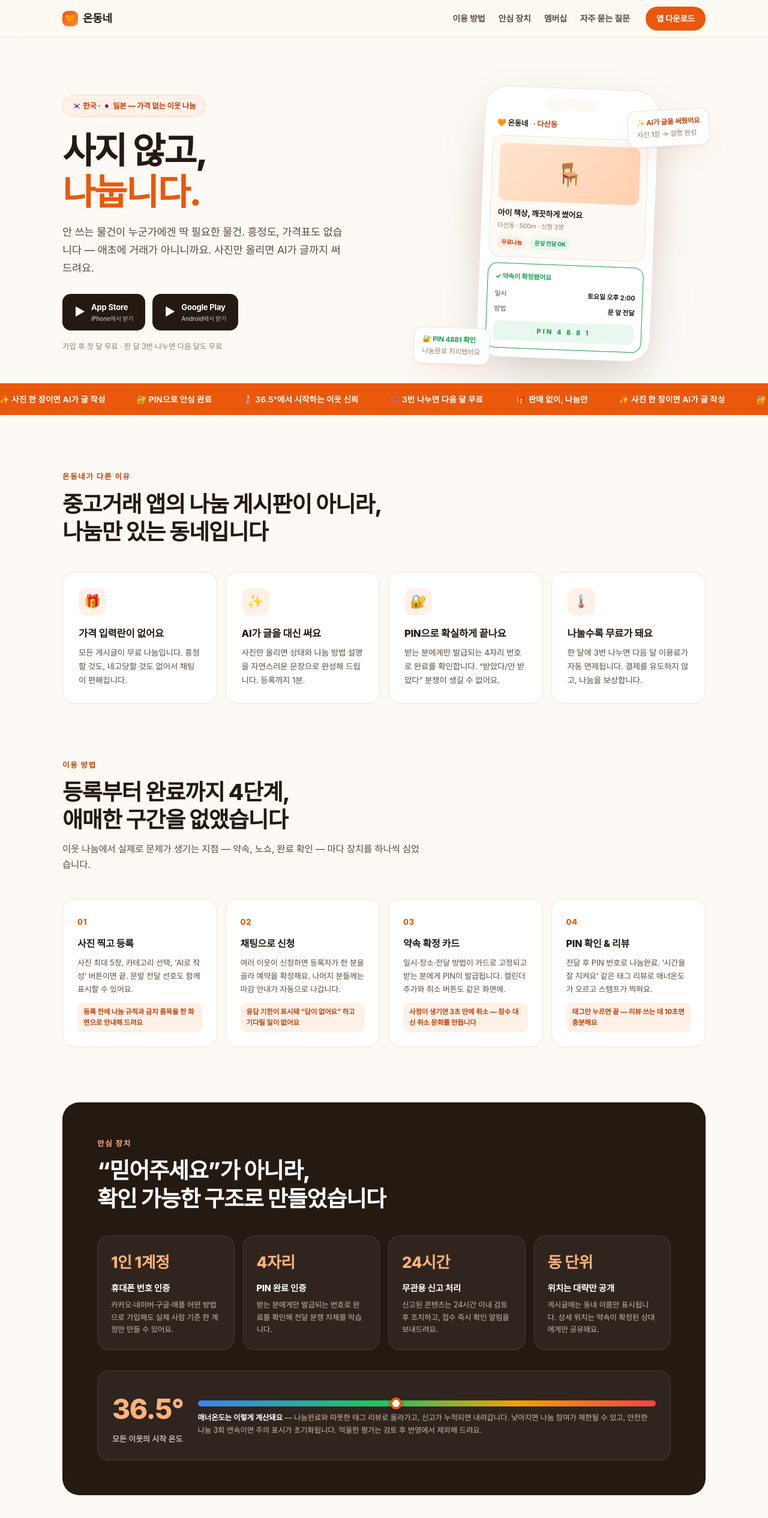
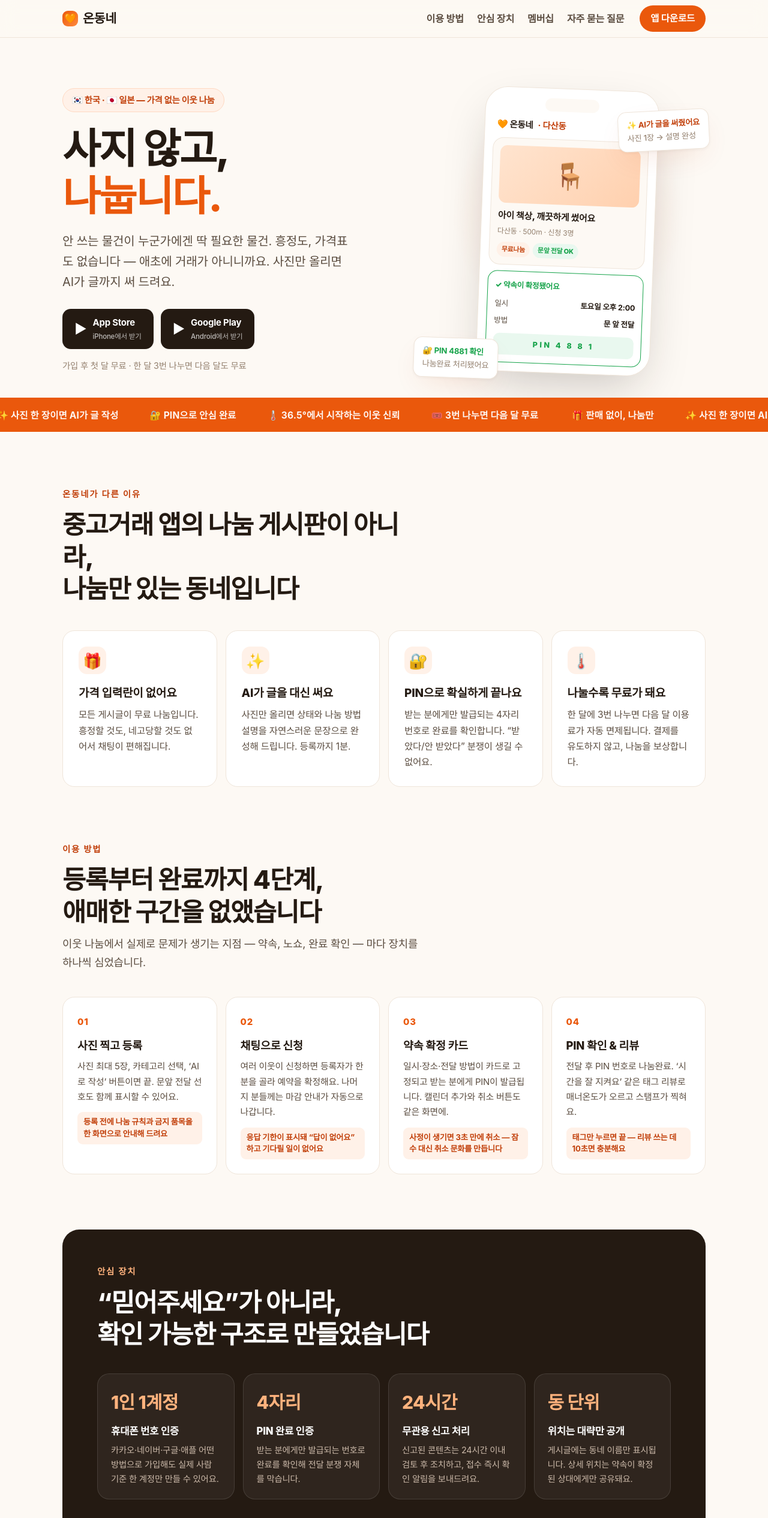
Before and after one commit to secondcafename-a11y/dancompany, a plain HTML site: page develop/ondongne/index.html in a window 1280 px wide. Shown: the top 2531 px of the page at 60% size. Drawn offline with Linux system fonts and the light colour scheme; a web font is replaced by a local one.

Commit message:
Update index.html

```diff
--- a/develop/ondongne/index.html
+++ b/develop/ondongne/index.html
@@ -19,38 +19,36 @@
 html{scroll-behavior:smooth;}
 body{
   font-family:"Pretendard Variable",Pretendard,-apple-system,BlinkMacSystemFont,"Apple SD Gothic Neo","Malgun Gothic",sans-serif;
-  background:var(--cream);color:var(--ink);font-size:16px;line-height:1.7;letter-spacing:-.011em;
+  background:var(--cream);color:var(--ink);font-size:18.4px;line-height:1.7;letter-spacing:-.011em;
   -webkit-font-smoothing:antialiased;
 }
 .wrap{max-width:1120px;margin:0 auto;padding:0 24px;}
 a{color:inherit;text-decoration:none;}
 ::selection{background:var(--or);color:#fff;}
-
 nav{position:sticky;top:0;z-index:50;background:rgba(253,249,244,.85);backdrop-filter:blur(14px) saturate(1.5);border-bottom:1px solid var(--line);}
 nav .wrap{display:flex;align-items:center;gap:26px;height:62px;}
-.logo{display:flex;align-items:center;gap:8px;font-weight:800;font-size:18px;letter-spacing:-.02em;}
-.logo .mark{width:26px;height:26px;border-radius:9px;background:linear-gradient(135deg,var(--or),#ff8a3d);display:flex;align-items:center;justify-content:center;font-size:14px;}
+.logo{display:flex;align-items:center;gap:8px;font-weight:800;font-size:20.7px;letter-spacing:-.02em;}
+.logo .mark{width:26px;height:26px;border-radius:9px;background:linear-gradient(135deg,var(--or),#ff8a3d);display:flex;align-items:center;justify-content:center;font-size:16.1px;}
 nav ul{display:flex;gap:22px;list-style:none;padding:0;margin-left:auto;}
-nav ul a{font-size:14px;font-weight:600;color:var(--ink-2);}
+nav ul a{font-size:16.1px;font-weight:600;color:var(--ink-2);}
 nav ul a:hover{color:var(--or-deep);}
-.nav-cta{background:var(--or);color:#fff;font-size:13.5px;font-weight:700;padding:9px 18px;border-radius:999px;transition:all .15s;}
+.nav-cta{background:var(--or);color:#fff;font-size:15.5px;font-weight:700;padding:9px 18px;border-radius:999px;transition:all .15s;}
 .nav-cta:hover{background:var(--or-deep);transform:translateY(-1px);}
 @media(max-width:860px){nav ul{display:none;}}
-
 /* hero */
 .hero{padding:84px 0 40px;overflow:hidden;position:relative;}
 .hero .wrap{display:grid;grid-template-columns:1.1fr .9fr;gap:48px;align-items:center;}
 @media(max-width:900px){.hero .wrap{grid-template-columns:1fr;}}
-.hero .kicker{display:inline-flex;gap:8px;align-items:center;background:var(--or-soft);border:1px solid var(--or-line);color:var(--or-deep);font-size:12.5px;font-weight:800;padding:7px 15px;border-radius:999px;margin-bottom:22px;}
-.hero h1{font-size:clamp(36px,5.4vw,60px);font-weight:800;letter-spacing:-.04em;line-height:1.14;}
+.hero .kicker{display:inline-flex;gap:8px;align-items:center;background:var(--or-soft);border:1px solid var(--or-line);color:var(--or-deep);font-size:14.4px;font-weight:800;padding:7px 15px;border-radius:999px;margin-bottom:22px;}
+.hero h1{font-size:clamp(41.4px,6.2vw,69px);font-weight:800;letter-spacing:-.04em;line-height:1.14;}
 .hero h1 em{font-style:normal;color:var(--or);}
-.hero .sub{margin-top:18px;font-size:clamp(15px,1.6vw,17.5px);color:var(--ink-2);max-width:480px;}
+.hero .sub{margin-top:18px;font-size:clamp(17.2px,1.8vw,20.1px);color:var(--ink-2);max-width:480px;}
 .stores{display:flex;gap:12px;margin-top:28px;flex-wrap:wrap;}
-.store{display:inline-flex;align-items:center;gap:10px;background:var(--ink);color:#fff;border-radius:14px;padding:11px 20px;font-size:13px;font-weight:700;transition:transform .15s;}
+.store{display:inline-flex;align-items:center;gap:10px;background:var(--ink);color:#fff;border-radius:14px;padding:11px 20px;font-size:14.9px;font-weight:700;transition:transform .15s;}
 .store:hover{transform:translateY(-2px);}
-.store .os{font-size:19px;}
-.store small{display:block;font-size:10px;font-weight:500;opacity:.7;}
-.hero .tiny{margin-top:16px;font-size:12.5px;color:var(--ink-3);}
+.store .os{font-size:21.8px;}
+.store small{display:block;font-size:11.5px;font-weight:500;opacity:.7;}
+.hero .tiny{margin-top:16px;font-size:14.4px;color:var(--ink-3);}
 /* phone */
 .phone-zone{display:flex;justify-content:center;position:relative;}
 .blob{position:absolute;inset:auto;width:420px;height:420px;border-radius:99px;background:radial-gradient(circle,rgba(234,88,12,.14),transparent 65%);z-index:0;}
@@ -60,57 +58,52 @@ nav ul a:hover{color:var(--or-deep);}
   transform:rotate(2.2deg);
 }
 .p-notch{width:90px;height:22px;background:var(--cream);border-radius:99px;margin:2px auto 12px;}
-.p-head{display:flex;align-items:center;gap:8px;font-size:12.5px;font-weight:800;padding:0 6px 10px;}
+.p-head{display:flex;align-items:center;gap:8px;font-size:14.4px;font-weight:800;padding:0 6px 10px;}
 .p-head .loc{color:var(--or-deep);}
 .p-card{background:var(--cream);border:1px solid var(--line);border-radius:18px;padding:12px;margin-bottom:10px;}
-.p-img{height:96px;border-radius:12px;background:linear-gradient(135deg,#ffe4cf,#ffd0ae);display:flex;align-items:center;justify-content:center;font-size:38px;}
-.p-t{font-size:13px;font-weight:800;margin-top:9px;}
-.p-m{font-size:10.5px;color:var(--ink-3);margin-top:2px;}
+.p-img{height:96px;border-radius:12px;background:linear-gradient(135deg,#ffe4cf,#ffd0ae);display:flex;align-items:center;justify-content:center;font-size:43.7px;}
+.p-t{font-size:14.9px;font-weight:800;margin-top:9px;}
+.p-m{font-size:12.1px;color:var(--ink-3);margin-top:2px;}
 .p-badges{display:flex;gap:5px;margin-top:8px;}
-.p-b{font-size:9.5px;font-weight:800;padding:3px 8px;border-radius:99px;background:var(--or-soft);color:var(--or-deep);}
+.p-b{font-size:10.9px;font-weight:800;padding:3px 8px;border-radius:99px;background:var(--or-soft);color:var(--or-deep);}
 .p-b.g{background:var(--gr-soft);color:var(--gr);}
 /* 약속 카드 */
 .p-appt{background:#fff;border:1.5px solid var(--gr);border-radius:16px;padding:12px;}
-.p-appt .ah{display:flex;align-items:center;gap:6px;font-size:11px;font-weight:800;color:var(--gr);margin-bottom:7px;}
-.p-appt .row{display:flex;justify-content:space-between;font-size:11px;padding:3px 0;color:var(--ink-2);}
+.p-appt .ah{display:flex;align-items:center;gap:6px;font-size:12.6px;font-weight:800;color:var(--gr);margin-bottom:7px;}
+.p-appt .row{display:flex;justify-content:space-between;font-size:12.6px;padding:3px 0;color:var(--ink-2);}
 .p-appt .row b{color:var(--ink);}
-.p-appt .pin{margin-top:8px;background:var(--gr-soft);border-radius:10px;text-align:center;padding:7px;font-size:11px;font-weight:800;color:var(--gr);letter-spacing:.28em;}
-.float{position:absolute;background:#fff;border:1px solid var(--line);border-radius:14px;box-shadow:var(--shadow);padding:10px 14px;font-size:11.5px;font-weight:700;z-index:2;}
+.p-appt .pin{margin-top:8px;background:var(--gr-soft);border-radius:10px;text-align:center;padding:7px;font-size:12.6px;font-weight:800;color:var(--gr);letter-spacing:.28em;}
+.float{position:absolute;background:#fff;border:1px solid var(--line);border-radius:14px;box-shadow:var(--shadow);padding:10px 14px;font-size:13.2px;font-weight:700;z-index:2;}
 .f1{top:36px;right:-6px;transform:rotate(-3deg);}
 .f1 b{color:var(--or-deep);}
 .f2{bottom:-8px;left:-26px;transform:rotate(2deg);}
 .f2 b{color:var(--gr);}
 @media(max-width:900px){.float{display:none;}}
-
 /* marquee strip */
 .strip{background:var(--or);color:#fff;padding:13px 0;overflow:hidden;white-space:nowrap;}
-.strip .in{display:inline-block;animation:mq 26s linear infinite;font-weight:700;font-size:13.5px;letter-spacing:.01em;}
+.strip .in{display:inline-block;animation:mq 26s linear infinite;font-weight:700;font-size:15.5px;letter-spacing:.01em;}
 .strip span{margin:0 26px;opacity:.95;}
 @keyframes mq{from{transform:translateX(0)}to{transform:translateX(-50%)}}
-
 section{padding:92px 0;}
-.sec-k{font-size:12.5px;font-weight:800;letter-spacing:.13em;text-transform:uppercase;color:var(--or-deep);margin-bottom:12px;}
-.sec-h{font-size:clamp(25px,3.4vw,37px);font-weight:800;letter-spacing:-.032em;line-height:1.26;max-width:600px;}
-.sec-d{margin-top:12px;font-size:15.5px;color:var(--ink-2);max-width:600px;}
+.sec-k{font-size:14.4px;font-weight:800;letter-spacing:.13em;text-transform:uppercase;color:var(--or-deep);margin-bottom:12px;}
+.sec-h{font-size:clamp(28.7px,3.9vw,42.5px);font-weight:800;letter-spacing:-.032em;line-height:1.26;max-width:600px;}
+.sec-d{margin-top:12px;font-size:17.8px;color:var(--ink-2);max-width:600px;}
 .rev{opacity:0;transform:translateY(20px);transition:opacity .6s,transform .6s;}
 .rev.in{opacity:1;transform:none;}
-
 /* value 4 */
 .vals{display:grid;grid-template-columns:repeat(auto-fit,minmax(240px,1fr));gap:14px;margin-top:42px;}
 .val{background:var(--card);border:1px solid var(--line);border-radius:var(--r-lg);padding:26px;transition:transform .2s,box-shadow .2s;}
 .val:hover{transform:translateY(-4px);box-shadow:var(--shadow);}
-.val .ic{width:46px;height:46px;border-radius:14px;background:var(--or-soft);display:flex;align-items:center;justify-content:center;font-size:22px;margin-bottom:16px;}
-.val h3{font-size:16.5px;font-weight:800;}
-.val p{font-size:13.5px;color:var(--ink-2);margin-top:7px;}
-
+.val .ic{width:46px;height:46px;border-radius:14px;background:var(--or-soft);display:flex;align-items:center;justify-content:center;font-size:25.3px;margin-bottom:16px;}
+.val h3{font-size:19px;font-weight:800;}
+.val p{font-size:15.5px;color:var(--ink-2);margin-top:7px;}
 /* flow */
 .flow4{display:grid;grid-template-columns:repeat(auto-fit,minmax(230px,1fr));gap:14px;margin-top:42px;counter-reset:st;}
 .f-step{background:var(--card);border:1px solid var(--line);border-radius:var(--r-lg);padding:24px;position:relative;}
-.f-step::before{counter-increment:st;content:"0" counter(st);font-size:13px;font-weight:800;color:var(--or);letter-spacing:.06em;}
-.f-step h3{font-size:16px;font-weight:800;margin:10px 0 7px;}
-.f-step p{font-size:13px;color:var(--ink-2);}
-.f-step .hint{margin-top:12px;font-size:11.5px;color:var(--or-deep);background:var(--or-soft);border-radius:9px;padding:7px 10px;font-weight:700;line-height:1.5;}
-
+.f-step::before{counter-increment:st;content:"0" counter(st);font-size:14.9px;font-weight:800;color:var(--or);letter-spacing:.06em;}
+.f-step h3{font-size:18.4px;font-weight:800;margin:10px 0 7px;}
+.f-step p{font-size:14.9px;color:var(--ink-2);}
+.f-step .hint{margin-top:12px;font-size:13.2px;color:var(--or-deep);background:var(--or-soft);border-radius:9px;padding:7px 10px;font-weight:700;line-height:1.5;}
 /* trust */
 .trust-wrap{background:var(--ink);border-radius:var(--r-xl);color:#fff;padding:clamp(34px,4.6vw,58px);}
 .trust-wrap .sec-k{color:#ffb27d;}
@@ -118,64 +111,58 @@ section{padding:92px 0;}
 .trust-wrap .sec-d{color:#cbb9a9;}
 .trusts{display:grid;grid-template-columns:repeat(auto-fit,minmax(220px,1fr));gap:14px;margin-top:38px;}
 .tr{background:rgba(255,255,255,.05);border:1px solid rgba(255,255,255,.11);border-radius:var(--r-lg);padding:22px;}
-.tr .big{font-size:26px;font-weight:800;color:#ffb27d;letter-spacing:-.02em;}
-.tr h4{font-size:14.5px;font-weight:800;margin:8px 0 6px;}
-.tr p{font-size:12.5px;color:#cbb9a9;line-height:1.65;}
+.tr .big{font-size:29.9px;font-weight:800;color:#ffb27d;letter-spacing:-.02em;}
+.tr h4{font-size:16.7px;font-weight:800;margin:8px 0 6px;}
+.tr p{font-size:14.4px;color:#cbb9a9;line-height:1.65;}
 /* temp gauge */
 .temp{margin-top:34px;background:rgba(255,255,255,.05);border:1px solid rgba(255,255,255,.11);border-radius:var(--r-lg);padding:24px;display:grid;grid-template-columns:auto 1fr;gap:24px;align-items:center;}
 @media(max-width:680px){.temp{grid-template-columns:1fr;}}
-.temp .deg{font-size:46px;font-weight:800;color:#ffb27d;letter-spacing:-.03em;white-space:nowrap;}
-.temp .deg small{font-size:13px;color:#cbb9a9;display:block;font-weight:600;letter-spacing:0;}
+.temp .deg{font-size:52.9px;font-weight:800;color:#ffb27d;letter-spacing:-.03em;white-space:nowrap;}
+.temp .deg small{font-size:14.9px;color:#cbb9a9;display:block;font-weight:600;letter-spacing:0;}
 .tbar{height:10px;border-radius:99px;background:linear-gradient(90deg,#3b82f6,#22c55e 40%,#f59e0b 70%,#ef4444);position:relative;margin:10px 0 8px;}
 .tbar i{position:absolute;left:42%;top:-5px;width:20px;height:20px;border-radius:99px;background:#fff;border:4px solid var(--or);box-shadow:0 2px 8px rgba(0,0,0,.4);}
-.temp p{font-size:12.5px;color:#cbb9a9;}
-
+.temp p{font-size:14.4px;color:#cbb9a9;}
 /* membership */
 .mem{display:grid;grid-template-columns:repeat(auto-fit,minmax(250px,1fr));gap:14px;margin-top:42px;}
 .m{background:var(--card);border:1.5px solid var(--line);border-radius:var(--r-lg);padding:28px;position:relative;display:flex;flex-direction:column;}
 .m.hot{border-color:var(--or);box-shadow:var(--shadow);}
-.m .mb{position:absolute;top:-11px;left:22px;background:var(--or);color:#fff;font-size:11px;font-weight:800;padding:3px 11px;border-radius:99px;}
-.m .st{font-size:11.5px;font-weight:800;color:var(--ink-3);letter-spacing:.08em;}
-.m h3{font-size:18px;font-weight:800;margin:6px 0 8px;}
-.m p{font-size:13px;color:var(--ink-2);flex:1;}
+.m .mb{position:absolute;top:-11px;left:22px;background:var(--or);color:#fff;font-size:12.6px;font-weight:800;padding:3px 11px;border-radius:999px;}
+.m .st{font-size:13.2px;font-weight:800;color:var(--ink-3);letter-spacing:.08em;}
+.m h3{font-size:20.7px;font-weight:800;margin:6px 0 8px;}
+.m p{font-size:14.9px;color:var(--ink-2);flex:1;}
 .m .stamps{display:flex;gap:7px;margin-top:14px;}
-.stamp{width:34px;height:34px;border-radius:99px;border:2px dashed var(--or-line);display:flex;align-items:center;justify-content:center;font-size:15px;}
+.stamp{width:34px;height:34px;border-radius:99px;border:2px dashed var(--or-line);display:flex;align-items:center;justify-content:center;font-size:17.2px;}
 .stamp.on{background:var(--or-soft);border-style:solid;border-color:var(--or);}
-
 /* compare table */
 .cmp{margin-top:42px;overflow-x:auto;border:1px solid var(--line);border-radius:var(--r-lg);background:#fff;}
-.cmp table{width:100%;border-collapse:collapse;min-width:640px;font-size:14px;}
-.cmp th{text-align:left;padding:15px 18px;font-size:12.5px;font-weight:800;background:#faf5ef;border-bottom:1px solid var(--line);color:var(--ink-2);}
+.cmp table{width:100%;border-collapse:collapse;min-width:640px;font-size:16.1px;}
+.cmp th{text-align:left;padding:15px 18px;font-size:14.4px;font-weight:800;background:#faf5ef;border-bottom:1px solid var(--line);color:var(--ink-2);}
 .cmp th.us{background:var(--or-soft);color:var(--or-deep);}
 .cmp td{padding:14px 18px;border-bottom:1px solid #f6efe7;color:var(--ink-2);}
 .cmp tr:last-child td{border-bottom:0;}
 .cmp td.rowh{font-weight:800;color:var(--ink);white-space:nowrap;}
 .cmp td.us{background:#fff8f2;font-weight:700;color:var(--ink);}
-
 /* faq */
 .faqs{margin-top:42px;display:grid;gap:10px;max-width:800px;}
 .faq{background:var(--card);border:1px solid var(--line);border-radius:var(--r-md);overflow:hidden;}
-.faq summary{list-style:none;cursor:pointer;padding:18px 22px;font-size:15px;font-weight:700;display:flex;justify-content:space-between;gap:14px;align-items:center;}
+.faq summary{list-style:none;cursor:pointer;padding:18px 22px;font-size:17.2px;font-weight:700;display:flex;justify-content:space-between;gap:14px;align-items:center;}
 .faq summary::-webkit-details-marker{display:none;}
-.faq summary::after{content:"+";font-size:20px;color:var(--ink-3);transition:transform .2s;}
+.faq summary::after{content:"+";font-size:23px;color:var(--ink-3);transition:transform .2s;}
 .faq[open] summary::after{transform:rotate(45deg);}
-.faq .a{padding:0 22px 18px;font-size:13.5px;color:var(--ink-2);line-height:1.75;}
+.faq .a{padding:0 22px 18px;font-size:15.5px;color:var(--ink-2);line-height:1.75;}
 .faq .a b{color:var(--ink);}
-
 /* cta */
 .cta{background:linear-gradient(135deg,var(--or),#ff8a3d);border-radius:var(--r-xl);color:#fff;text-align:center;padding:clamp(44px,6vw,76px) 24px;}
-.cta h2{font-size:clamp(26px,3.6vw,40px);font-weight:800;letter-spacing:-.035em;line-height:1.25;}
-.cta p{margin:14px auto 26px;font-size:15px;opacity:.95;max-width:440px;}
+.cta h2{font-size:clamp(29.9px,4.1vw,46px);font-weight:800;letter-spacing:-.035em;line-height:1.25;}
+.cta p{margin:14px auto 26px;font-size:17.2px;opacity:.95;max-width:440px;}
 .cta .stores{justify-content:center;}
 .cta .store{background:#fff;color:var(--ink);}
-
-footer{border-top:1px solid var(--line);padding:40px 0 56px;margin-top:92px;font-size:12.5px;color:var(--ink-3);}
+footer{border-top:1px solid var(--line);padding:40px 0 56px;margin-top:92px;font-size:14.4px;color:var(--ink-3);}
 footer .wrap{display:flex;flex-wrap:wrap;gap:20px;justify-content:space-between;}
 footer b{color:var(--ink);}
 </style>
 </head>
 <body>
-
 <nav>
   <div class="wrap">
     <a class="logo" href="#"><span class="mark">🧡</span>온동네</a>
@@ -188,7 +175,6 @@ footer b{color:var(--ink);}
     <a class="nav-cta" href="#download">앱 다운로드</a>
   </div>
 </nav>
-
 <!-- ============ HERO ============ -->
 <header class="hero">
   <div class="wrap">
@@ -225,12 +211,10 @@ footer b{color:var(--ink);}
     </div>
   </div>
 </header>
-
 <div class="strip"><div class="in">
   <span>🎁 판매 없이, 나눔만</span><span>✨ 사진 한 장이면 AI가 글 작성</span><span>🔐 PIN으로 안심 완료</span><span>🌡️ 36.5°에서 시작하는 이웃 신뢰</span><span>🎟️ 3번 나누면 다음 달 무료</span>
   <span>🎁 판매 없이, 나눔만</span><span>✨ 사진 한 장이면 AI가 글 작성</span><span>🔐 PIN으로 안심 완료</span><span>🌡️ 36.5°에서 시작하는 이웃 신뢰</span><span>🎟️ 3번 나누면 다음 달 무료</span>
 </div></div>
-
 <!-- ============ VALUES ============ -->
 <section>
   <div class="wrap">
@@ -244,7 +228,6 @@ footer b{color:var(--ink);}
     </div>
   </div>
 </section>
-
 <!-- ============ HOW ============ -->
 <section id="how" style="padding-top:0">
   <div class="wrap">
@@ -275,7 +258,6 @@ footer b{color:var(--ink);}
     </div>
   </div>
 </section>
-
 <!-- ============ TRUST ============ -->
 <section id="trust" style="padding-top:0">
   <div class="wrap">
@@ -298,7 +280,6 @@ footer b{color:var(--ink);}
     </div>
   </div>
 </section>
-
 <!-- ============ MEMBERSHIP ============ -->
 <section id="free" style="padding-top:0">
   <div class="wrap">
@@ -328,7 +309,6 @@ footer b{color:var(--ink);}
     </div>
   </div>
 </section>
-
 <!-- ============ COMPARE ============ -->
 <section style="padding-top:0">
   <div class="wrap">
@@ -348,7 +328,6 @@ footer b{color:var(--ink);}
     </div>
   </div>
 </section>
-
 <!-- ============ FAQ ============ -->
 <section id="faq" style="padding-top:0">
   <div class="wrap">
@@ -386,7 +365,6 @@ footer b{color:var(--ink);}
     </div>
   </div>
 </section>
-
 <!-- ============ CTA ============ -->
 <section style="padding-top:0">
   <div class="wrap">
@@ -400,14 +378,12 @@ footer b{color:var(--ink);}
     </div>
   </div>
 </section>
-
 <footer>
   <div class="wrap">
     <div><b>온동네</b><br>가격 없는 따뜻한 이웃 나눔 · <a class="한국어" href="https://dancompany.co.kr/develop/ondongne/index.html">한국어 · <a class="English" href="https://dancompany.co.kr/develop/ondongne/ondongne_en.html">English · <a class="日本語" href="https://dancompany.co.kr/develop/ondongne/ondongne_jp.html">日本語<br>제휴·언론 문의 ondongne_service@gmail.com</div>
     <div><b>만든 곳</b><br><a href="/" style="text-decoration:underline">DANCOMPANY</a> — 기획부터 개발·운영까지 직접 만들었습니다<br>© 2026 DANCOMPANY</div>
   </div>
 </footer>
-
 <script>
 const io=new IntersectionObserver(es=>es.forEach(e=>{if(e.isIntersecting){e.target.classList.add('in');io.unobserve(e.target);}}),{threshold:.12});
 document.querySelectorAll('.rev').forEach(el=>io.observe(el));
```
